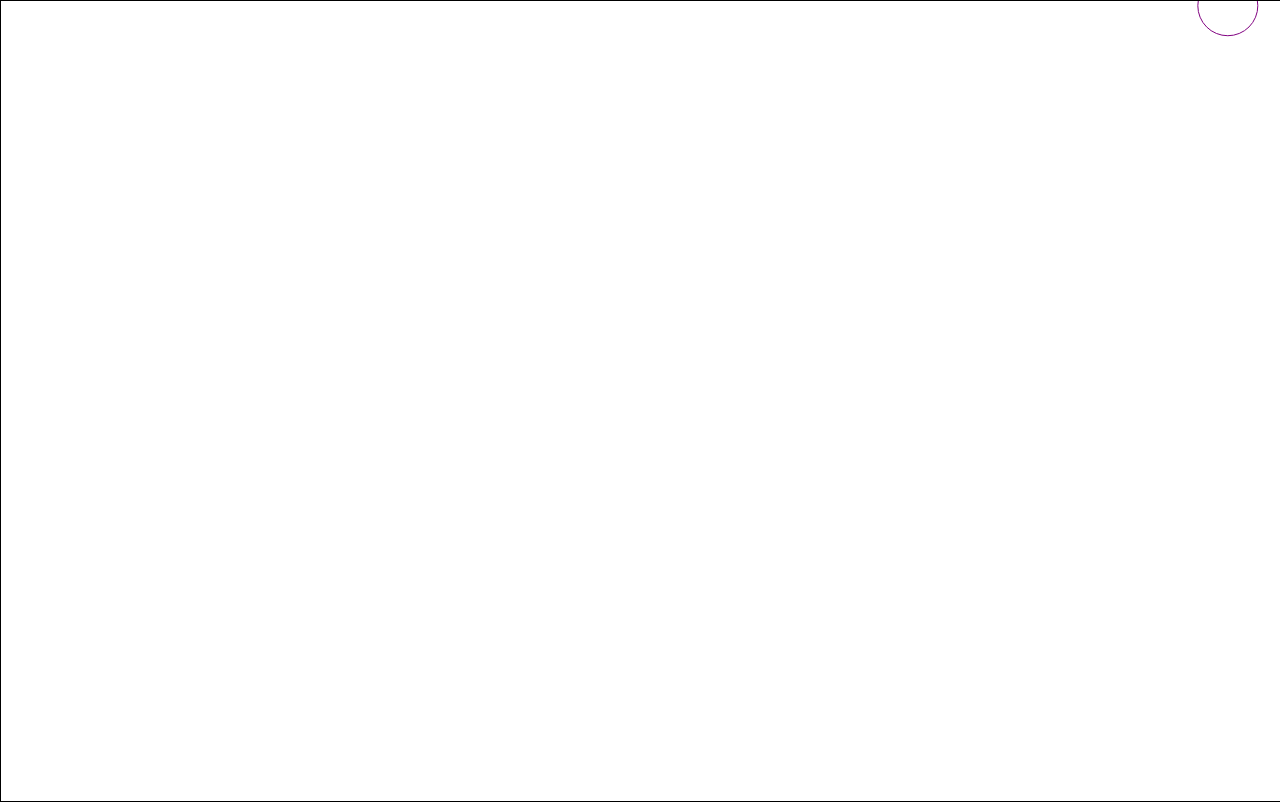
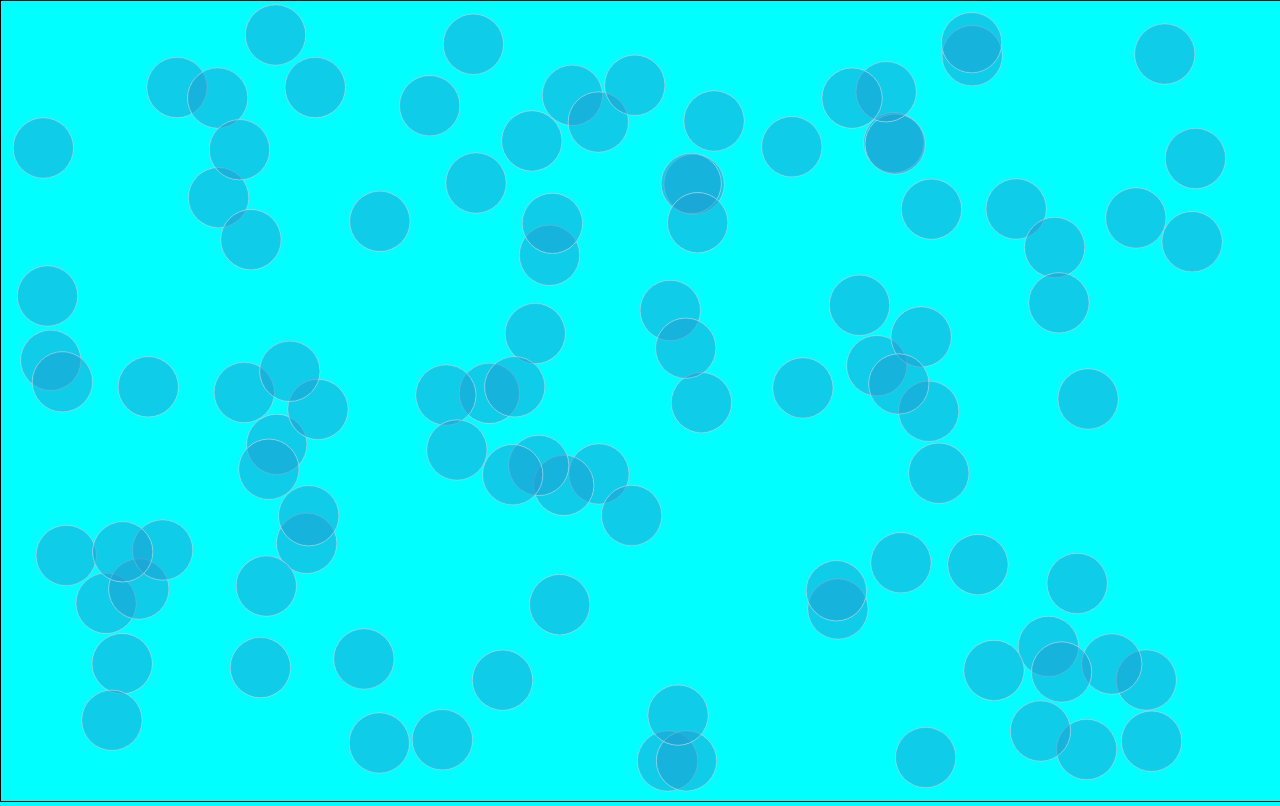
Before and after one commit to wedsneyAlvesDomingos/Exercicio-Alura-JavaScript, a plain HTML site: page index.html in a window 1280 px wide. Drawn offline with Linux system fonts and the light colour scheme.

Commit message:
canvas animado com circulos usando obejeto Circle

```diff
--- a/main.css
+++ b/main.css
@@ -2,6 +2,7 @@
     margin: 0;
     width:90%;
     height: auto;
+    background-color: aqua;
 
 }
 .enquadramento_canvas{
--- a/main.js
+++ b/main.js
@@ -25,56 +25,63 @@ var c = canvas.getContext('2d')
     //c.stroke();
    // c.strokeStyle ="purple"}
 
-    function Circle(x,y,dx,dy,radius){
+
+    function Circle(x, y, dx, dy, radius){
         this.x = x;
         this.y = y;
         this.dx = dx;
         this.dy = dy;
-        this.radius = radius
+        this.radius = radius;
 
         this.draw = function()  {
-        c.beginPath();
-        c.strokeStyle ="purple"
-        c.arc(this.x ,this.y ,this.radius ,0, Math.PI * 2, false);
-        c.stroke();
+            c.beginPath();
+            c.arc(this.x, this.y, this.radius, 0, Math.PI * 2, false);
+            c.strokeStyle ="lightblue";
+            c.stroke();
+            c.fillStyle = "rgba(30, 155, 210    , 0.5)"
+            c.fill();
         }
         this.update = function (){
-            if (this.x + this.radius >innerWidth || this.x- this.radius < 0){
-                this.dx = -this.dx;
+            if (this.x + this.radius > innerWidth || this.x - this.radius < 0) {
+                this.dx = - this.dx;
             }
-            if (this.y + this.radius >innerHeight || this.y- this.radius < 0){
-                this.dy = -this.dy;
+            if (this.y + this.radius > innerHeight || this.y - this.radius < 0) {
+                this.dy = - this.dy;
             }
         this.x += this.dx;
         this.y += this.dy
+
+        this.draw();
         }
     }
 
-    var circle = new Circle(200,200);
+   //x= Math.random()* innerWidth;
+   //var dx = (Math.random()- 0.5)*20;
+   //y=Math.random()* innerHeight;
+   //var dy = (Math.random()- 0.5)*20;
+   //var radius = 30
+
+   var circleArray = [];
+
+   for(var i=0; i < 100; i++){
+        var radius = 30
+        x= Math.random()* (innerWidth - radius*2)+ radius;
+        var dx = (Math.random()- 0.5)*2;
+        y=Math.random()*(innerHeight - radius*2)+ radius;
+        var dy = (Math.random()- 0.5)*2;
+        circleArray.push(new Circle(x, y, dx, dy, radius    ));
+
+   }
 
 
 
-    x= Math.random()* innerWidth;
-    var dx = (Math.random()- 0.5)*8;
-    y=Math.random()* innerHeight;
-    var dy = (Math.random()- 0.5)*8;
-    var radius = 30
+
     function animate(){
         requestAnimationFrame(animate);
         c.clearRect(0,0,innerWidth,innerHeight);
-        circle.draw();
+       for(var i = 0; i<circleArray.length; i++){
+            circleArray[i].update();
+       }
 
-        c.beginPath();
-        c.strokeStyle ="purple"
-        c.arc(x ,y ,radius ,0, Math.PI * 2, false);
-        c.stroke();
-        if (x + radius >innerWidth || x-radius < 0){
-            dx = -dx;
-        }
-        if (y + radius >innerHeight || y-radius < 0){
-            dy = -dy;
-        }
-        x += dx;
-        y += dy
     }
    requestAnimationFrame(animate);
```
